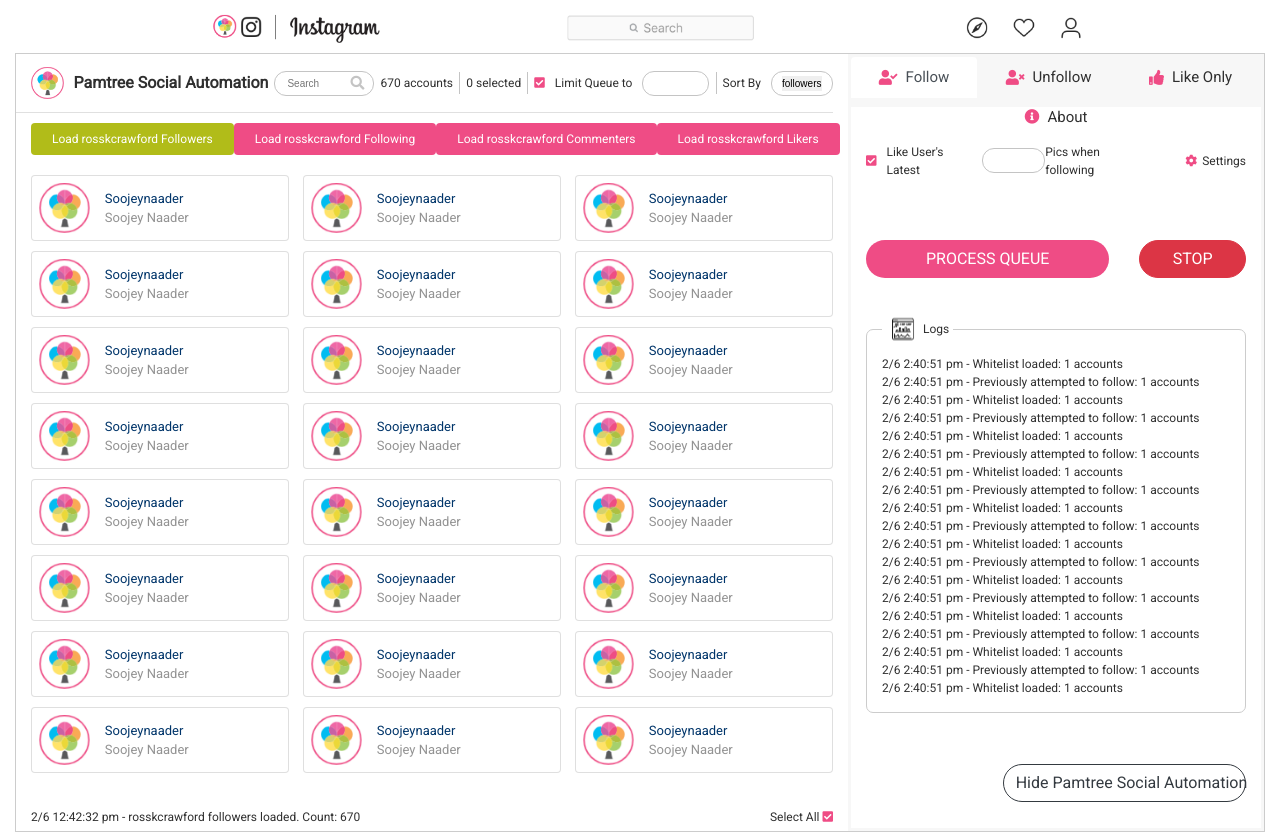
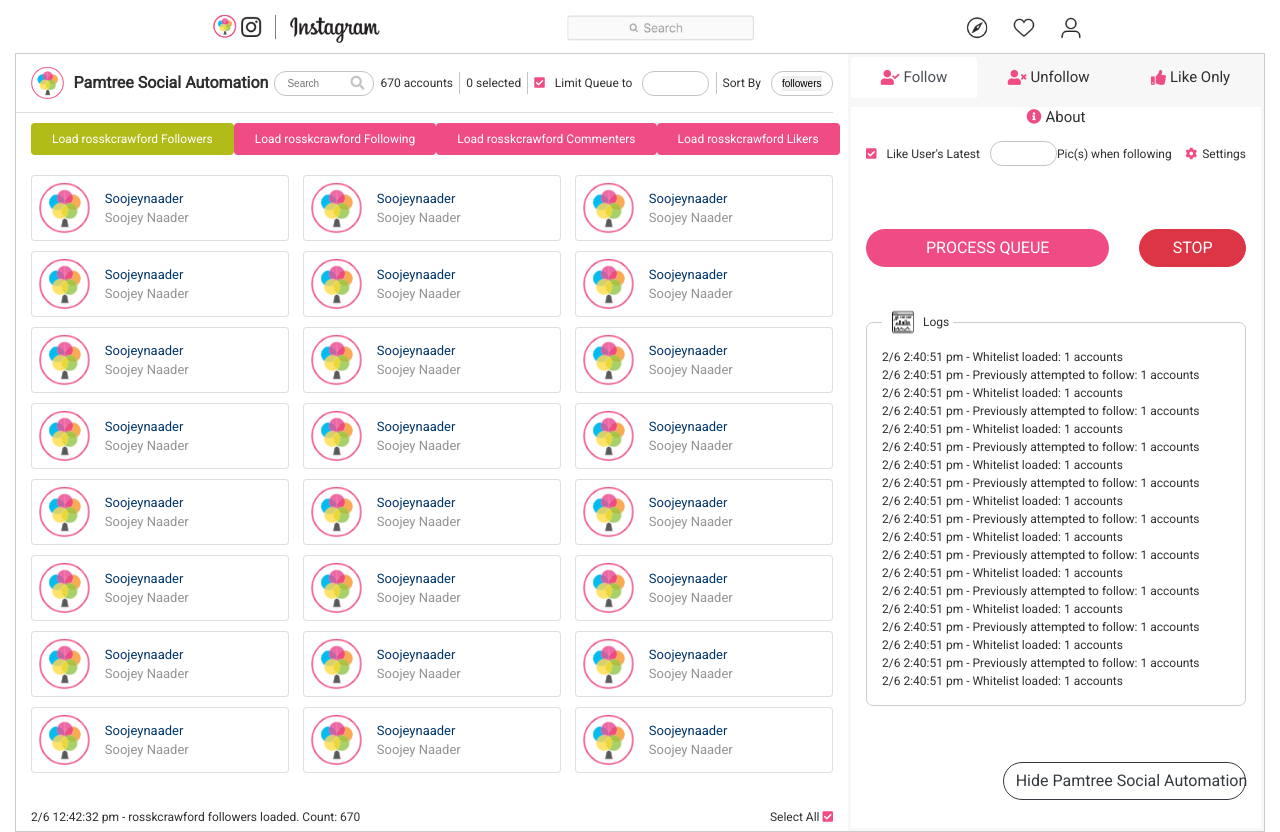
Before and after one commit to siphosenkosindhlovu/pamtree-social-automation, a plain HTML site: page index.html in a window 1280 px wide. Drawn offline with Linux system fonts and the light colour scheme.

Commit message:
Solved collapsing text

```diff
--- a/index.html
+++ b/index.html
@@ -68,9 +68,9 @@
           </div>
           <div class="users-grid__pills">
             <button class="btn btn-active">Load rosskcrawford Followers</button>
-            <button class="btn">Load rosskcrawford Following</button>
-            <button class="btn">Load rosskcrawford Commenters</button>
-            <button class="btn">Load rosskcrawford Likers</button>
+            <button class="btn btn-pink">Load rosskcrawford Following</button>
+            <button class="btn btn-pink">Load rosskcrawford Commenters</button>
+            <button class="btn btn-pink">Load rosskcrawford Likers</button>
           </div>
           <div class="users-grid__users">
             <div class="user-card">
@@ -357,14 +357,14 @@
         </div>
         <div class="aside col-4">
           <nav class="aside__nav nav nav-tabs nav-fill">
-            <a class="nav-item nav-link active" href="#"><i class="fa fa-user-check mr-2"></i> Follow</a>
-            <a class="nav-item nav-link" href="#"><i class="fa fa-user-times mr-2"></i> Unfollow</a>
-            <a class="nav-item nav-link" href="#"><i class="fa fa-thumbs-up mr-2"></i> Like Only</a>
-            <a class="nav-item nav-link" href="#"><i class="fa fa-info-circle mr-2"></i> About</a>
+            <a class="nav-item nav-link active" href="#"><i class="fa fa-user-check mr-1"></i> Follow</a>
+            <a class="nav-item nav-link" href="#"><i class="fa fa-user-times mr-1"></i> Unfollow</a>
+            <a class="nav-item nav-link" href="#"><i class="fa fa-thumbs-up mr-1"></i> Like Only</a>
+            <a class="nav-item nav-link" href="#"><i class="fa fa-info-circle mr-1"></i> About</a>
           </nav>
           <div class="container-fluid aside__content">
             <div class="row">
-              <div class="col-9 limitTo">
+              <div class="col-11 limitTo">
                 <span class="float-labels">
                   <label class="checkbox">
                     <input type="checkbox" checked>
@@ -377,10 +377,10 @@
                   <span class="input-box">
                     <input type="number" name="queueLimit">
                   </span>
-                  Pics when following
+                  Pic(s) when following
                 </span>
               </div>
-              <div class="col-3 settings d-flex align-items-center justify-content-end">
+              <div class="col-1 settings d-flex align-items-center justify-content-end">
                 <i class="fa fa-cog"></i> Settings
               </div>
             </div>
--- a/styles/main.scss
+++ b/styles/main.scss
@@ -74,6 +74,9 @@
 .btn-pink {
   color: white;
   background-color: $accent-color;
+  &:hover{
+    background-color: rgb(196, 64, 110);
+  }
 }
 .btn-rounded-pill{
   border-radius: 20px;
```
Also changed, not shown: css/main.css, 1 other file.
